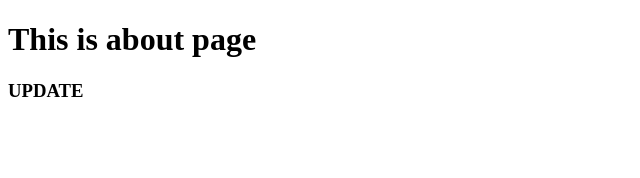
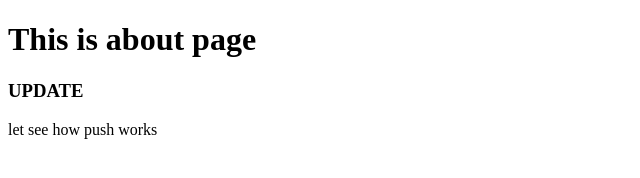
Before and after one commit to hazemtechcampus/dev3, a plain HTML site: page about.html in a window 1280 px wide. Shown: the whole page, without its empty margins (0-640 px from the left). Drawn offline with Linux system fonts and the light colour scheme.

Commit message:
about file updated

```diff
--- a/about.html
+++ b/about.html
@@ -6,5 +6,6 @@
 <body>
 <h1>This is about page</h1>
 <h3>UPDATE</h3>
+<p>let see how push works</p>
 </body>
 </html>
```
